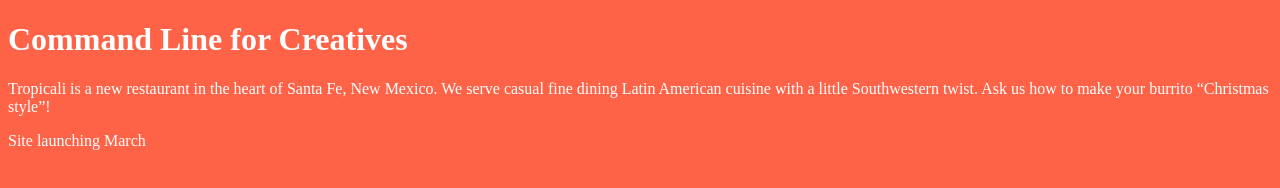
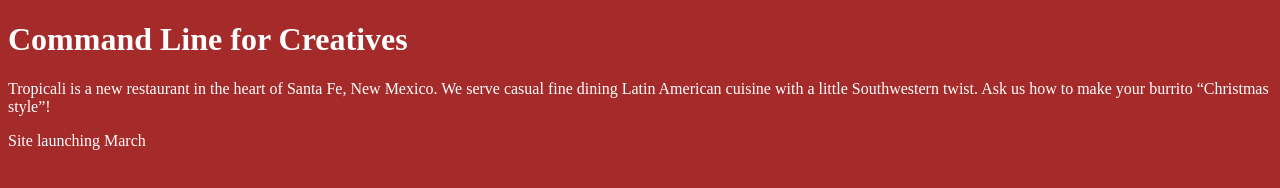
Before and after one commit to llev/comand-line-for-creatives, a plain HTML site: page index.html in a window 1280 px wide. Drawn offline with Linux system fonts and the light colour scheme.

Commit message:
made the background colour brown

```diff
--- a/app.css
+++ b/app.css
@@ -1,4 +1,4 @@
 body {
- background-color: tomato;
+ background-color: brown;
  color: #ffffff;
 }
```
